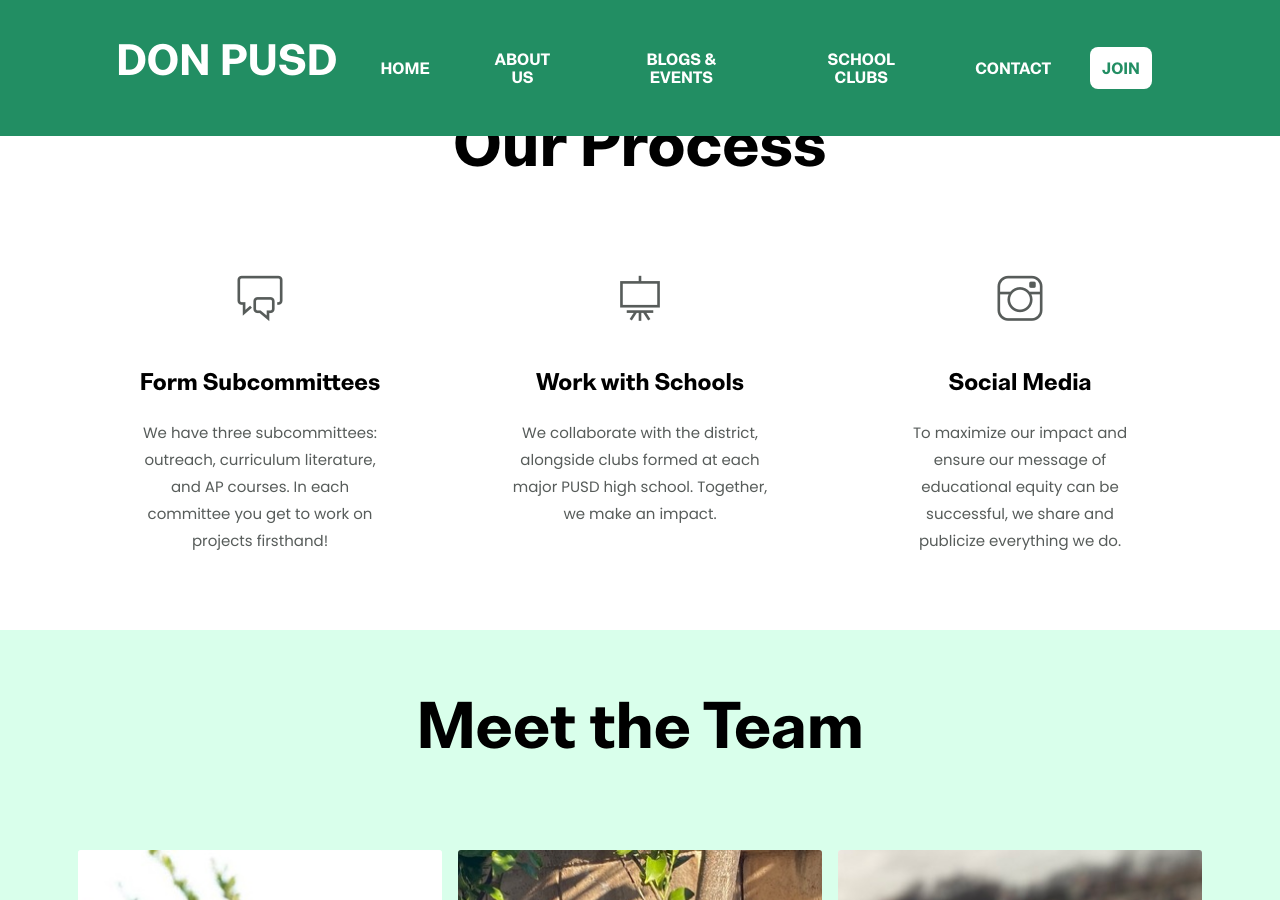
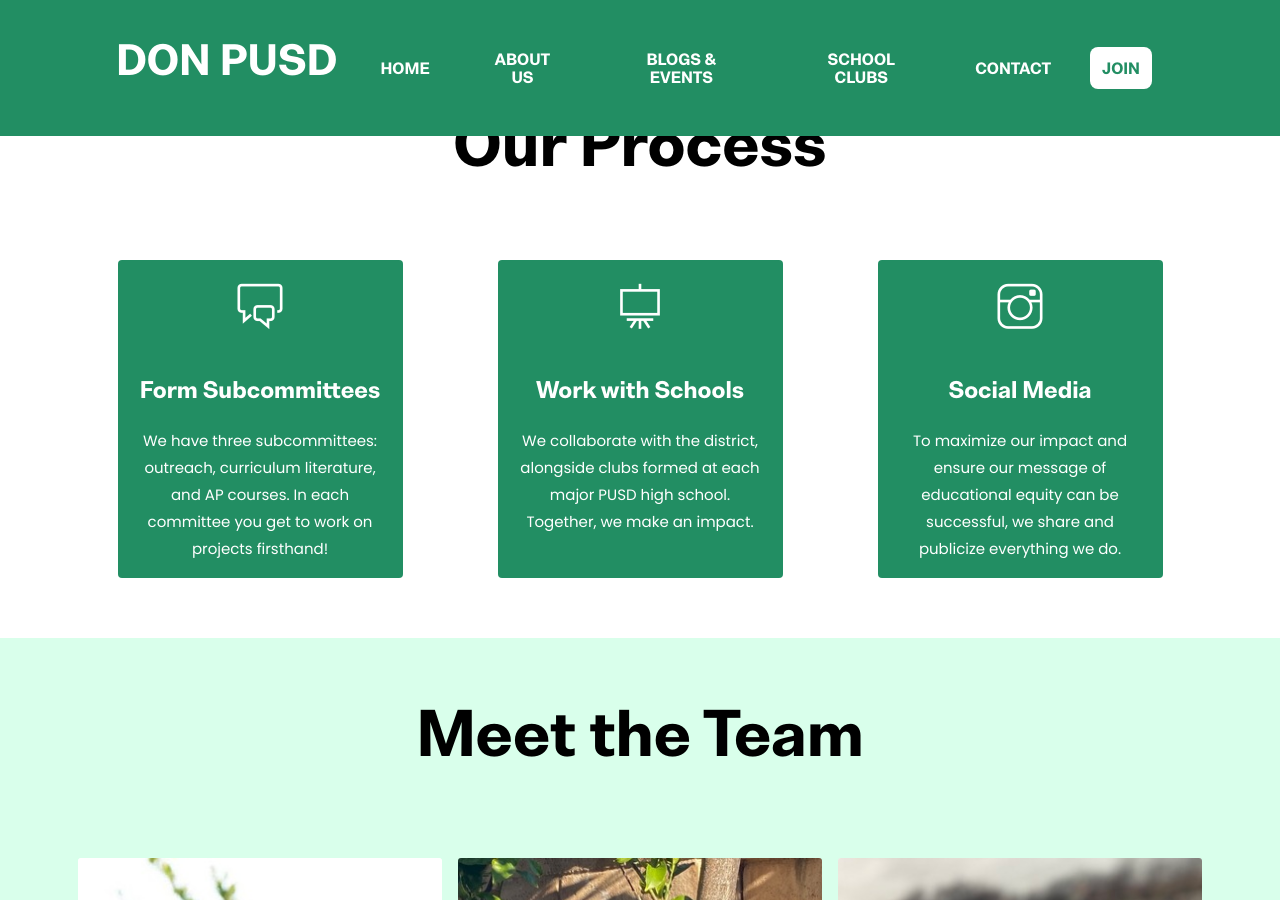
Before and after one commit to donpusd/website, a Jekyll site: the page built from _pages/about.md, in a window 1280 px wide and 900 px high, scrolled down 1160 px. Built offline with Jekyll 4.4.1, drawn with Linux system fonts in a browser that asks for light colours.

```diff
--- a/_includes/about-school-clubs.html
+++ b/_includes/about-school-clubs.html
@@ -10,7 +10,7 @@
       {% for service in site.data.settings.asc %}
       <div class="col-md-4 mb-4 mb-md-0">
         <div class="card h-100 hover-shadow shadow">
-          <div class="card-body {% if service.active %}active-bg-primary{% endif %} text-center px-4 py-5">
+          <div class="card-body {% if service.active %}active-bg-primary{% endif %} text-center px-4 py-5 rounded">
             <i class="{{ service.icon }} icon mb-5 d-inline-block"></i>
             <h4 class="mb-4 font-tertiary">{{ service.name }}</h4>
             <p>{{ service.description }}</p>
--- a/_includes/post.html
+++ b/_includes/post.html
@@ -1,5 +1,5 @@
 <div class="col-lg-4 col-sm-6 mb-4 h-100">
-  <article class="card shadow hover-bg-primary">
+  <article class="card hover-bg-primary">
     <img class="rounded card-img-top" src="{{ post.image | relative_url }}" alt="{{ post.title }}">
     <div class="card-body">
       <h5 class="card-date">{{ post.date-parsed }}</h5>
--- a/_includes/services-section.html
+++ b/_includes/services-section.html
@@ -9,7 +9,7 @@
       {% for service in site.data.settings.services %}
       <div class="col-md-4 mb-4 mb-md-0">
         <div class="card h-100 hover-shadow shadow">
-          <div class="card-body {% if service.active %}active-bg-primary{% endif %} text-center px-4 py-5">
+          <div class="card-body {% if service.active %}active-bg-primary{% endif %} text-center px-4 py-5 rounded">
             <i class="{{ service.icon }} icon mb-5 d-inline-block"></i>
             <h4 class="mb-4"><strong>{{ service.name }}</strong></h4>
             <p>{{ service.description }}</p>
--- a/_includes/work-process-section.html
+++ b/_includes/work-process-section.html
@@ -7,7 +7,7 @@
         <h2 class="section-title">Our Process</h2>
       </div>
       {% for work in site.data.settings.work-process %}
-      <div class="col-lg-3 col-md-4 text-center pt-3 hover-shadow rounded">
+      <div class="col-lg-3 col-md-4 text-center active-bg-primary pt-4 px-3 rounded">
           <i class="{{ work.icon }} icon mb-5 d-inline-block primary-color"></i>
         <h4 class="mb-4 font-tertiary">{{ work.title }}</h4>
         <p>{{ work.content | markdownify }}</p>
```
